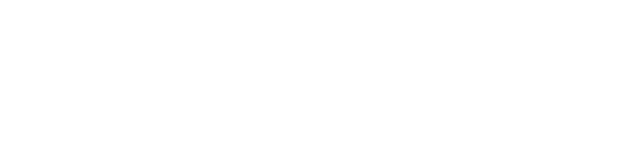
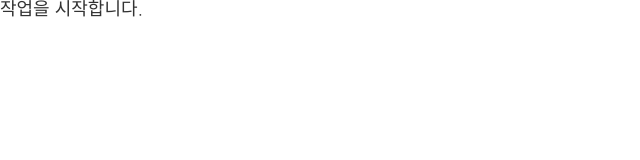
Before and after one commit to nryn6563/study, a plain HTML site: page index.html in a window 1280 px wide. Shown: the whole page, without its empty margins (0-640 px from the left). Drawn offline with Linux system fonts and the light colour scheme.

Commit message:
h1 생성

```diff
--- a/index.html
+++ b/index.html
@@ -20,5 +20,6 @@
   </head>
   <body>
     <!-- worker.a 작업시작 -->
+    <h1>작업을 시작합니다.</h1>
   </body>
 </html>
```
